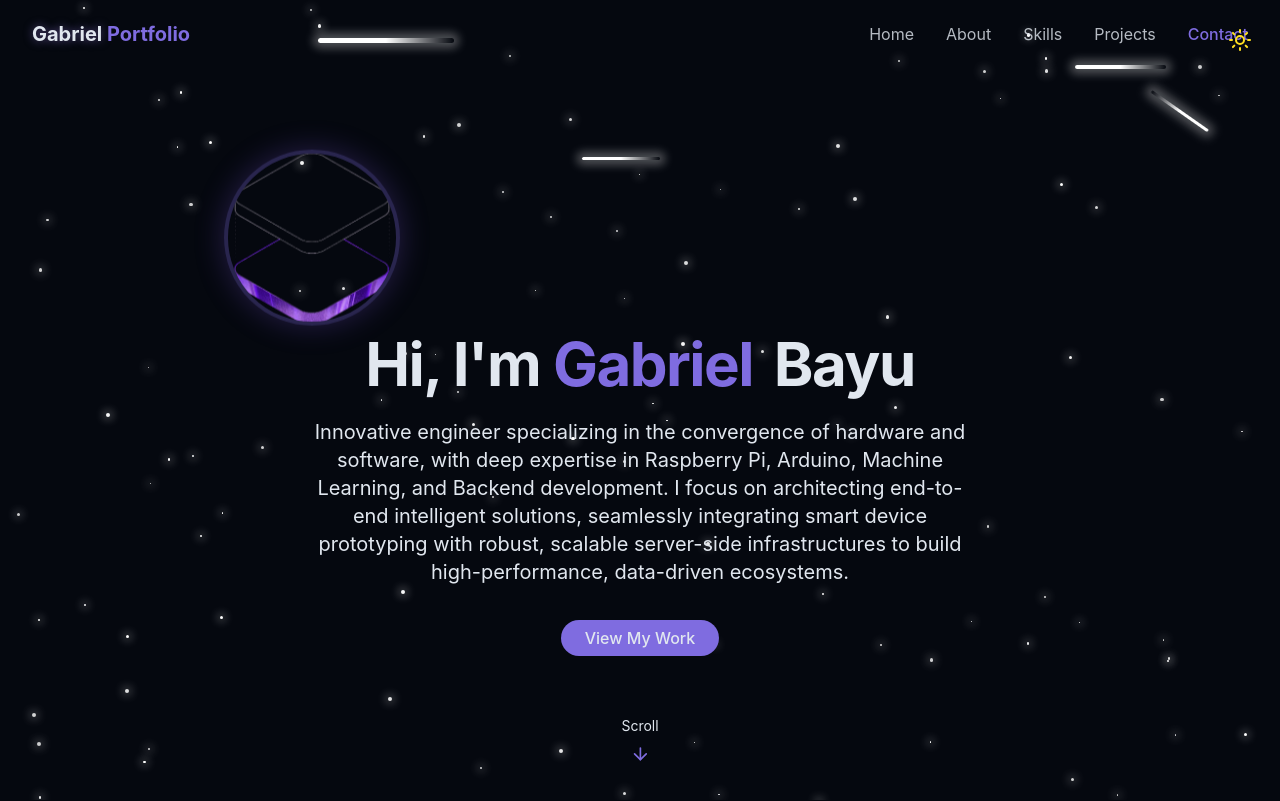
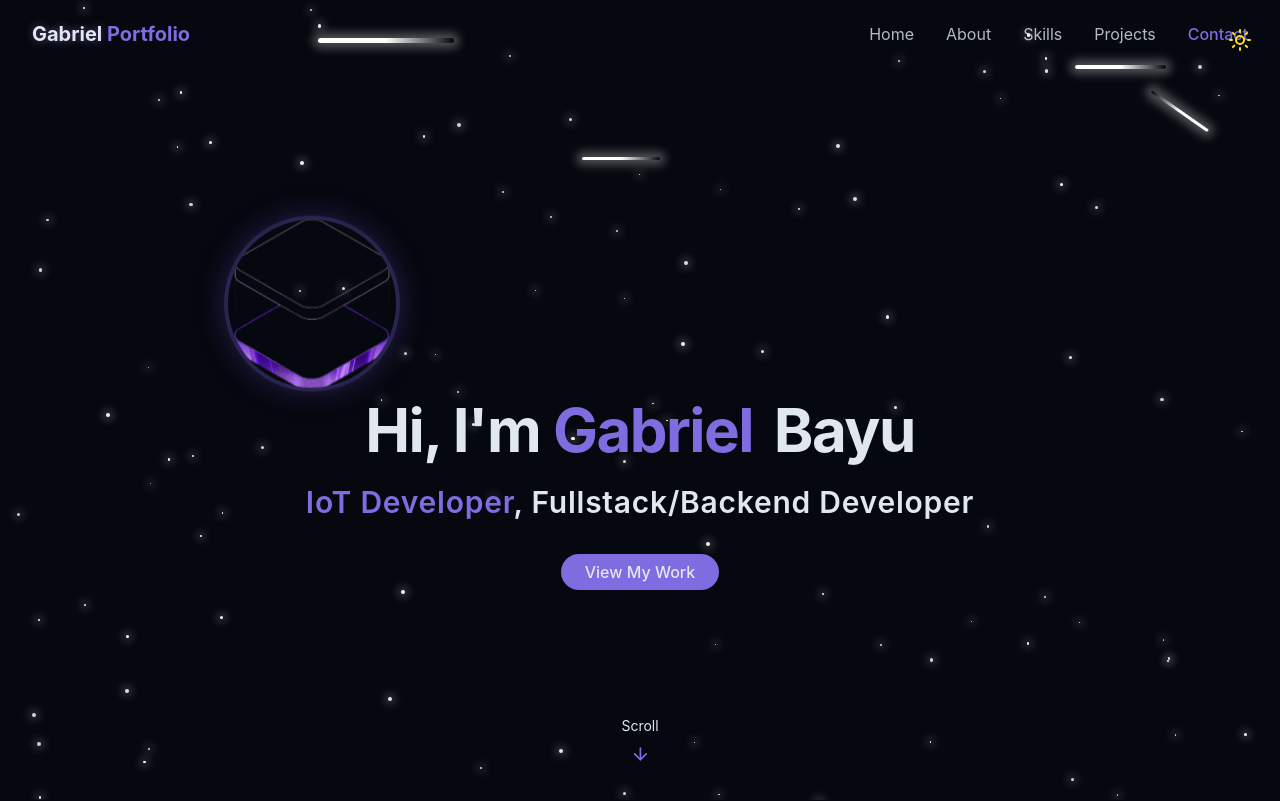
Before and after one commit to Gdankz/Portfolio, a React (Vite) app: page / in a window 1280 px wide. Shown: the top 801 px of the page. Built offline with nearby package versions, Linux system fonts and the light colour scheme.

Commit message:
feat: update HeroSection content to highlight IoT and Fullstack skills

```diff
--- a/src/components/HeroSection.tsx
+++ b/src/components/HeroSection.tsx
@@ -20,9 +20,9 @@ export const HeroSection = () => {
                     <span className="text-primary opacity-0 animate-fade-in-delay-1"> Gabriel </span>
                     <span className="text-gradient ml-2 opacity-0 animate-fade-in-delay-1"> Bayu </span>
                 </h1>
-                <p className="text-lg md:text-xl text-muted-foreground max-w-2xl mx-auto opacity-0 animate-fade-in-delay-3">
-                    Innovative engineer specializing in the convergence of hardware and software, with deep expertise in Raspberry Pi, Arduino, Machine Learning, and Backend development. I focus on architecting end-to-end intelligent solutions, seamlessly integrating smart device prototyping with robust,
-                    scalable server-side infrastructures to build high-performance, data-driven ecosystems.
+                <p className="text-xl md:text-3xl font-semibold tracking-wide opacity-0 animate-fade-in-delay-2">
+                    <span className="text-primary">IoT Developer</span>
+                    <span className="text-muted-foreground">, Fullstack/Backend Developer</span>
                 </p>
                 <div className=" pt-4 opacity-0 animate-fade-in-delay-4">
                     <a href="#projects" className="cosmic-button">
```
